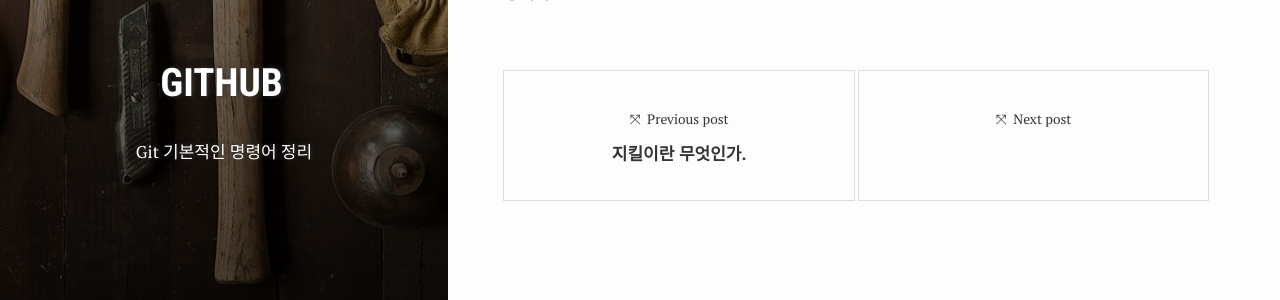
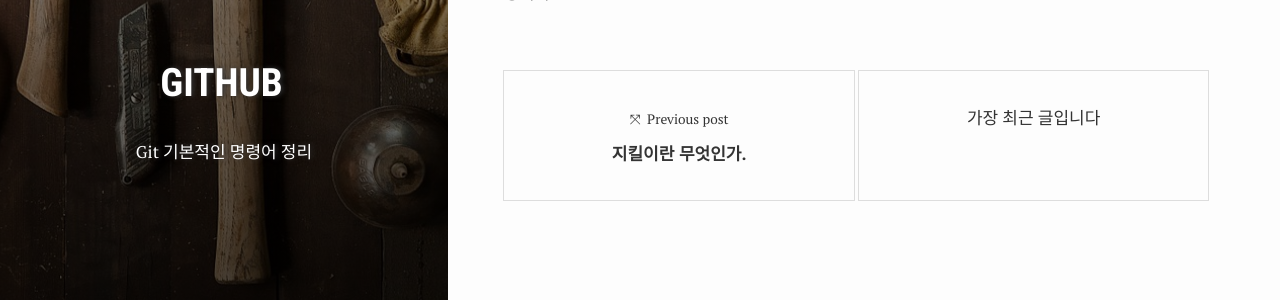
Before and after one commit to ImUB/imub.github.io, a Jekyll site: the page built from _posts/2021-08-21-git-command.md, in a window 1280 px wide and 1051 px high. Shown: the part 659-959 px from the top of the window. Built offline with Jekyll 4.4.1, drawn with Linux system fonts in a browser that asks for light colours; comment, search, counter and statistics services are not loaded.

Commit message:
이전, 다음 페이지 이동 구현

```diff
--- a/_layouts/post.html
+++ b/_layouts/post.html
@@ -24,17 +24,43 @@
       </a>
     </div>
     {{ content }}
+    {% assign cat = page.categories[0] %}
+    {% assign cat_list = site.categories[cat] %}
+    {% for post in cat_list %}
+    {% if post.url == page.url %}
+    {% assign prevIndex = forloop.index0 | minus: 1 %}
+    {% assign nextIndex = forloop.index0 | plus: 1 %}
+    {% if forloop.first == false %}
+    {% assign next_post = cat_list[prevIndex] %}
+    {% endif %}
+    {% if forloop.last == false %}
+    {% assign prev_post = cat_list[nextIndex] %}
+    {% endif %}
+    {% break %}
+    {% endif %}
+    {% endfor %}
+    {% if prev_post or next_post %}
+    <nav class="post-links">
+      {% if prev_post %}
+      <a href="{{ prev_post.url }}" class="link-to-post">
+        <span class="link-to-post__prev">&#10535; &nbsp;Previous post</span>
+        <span class="link-to-post__title">{{ prev_post.title }}</span>
+      </a>
+      {% else %}
+      <a href="#" class="link-to-post">첫 번째 글입니다</a>
+      {% endif %}
+      {% if next_post %}
+      <a href="{{ next_post.url }}" class="link-to-post">
+        <span class="link-to-post__next">&#10535; &nbsp;Next post</span>
+        <span class="link-to-post__title">{{ next_post.title }}</span>
+      </a>
+      {% else %}
+      <a href="#" class="link-to-post">가장 최근 글입니다</a>
+      {% endif %}
+    </nav>
+    {% endif %}
 
-    <div class="post-links">
-        <a class="link-to-post" href="{{ page.next_in_category.url }}">
-          <span class="link-to-post__prev">&#10535; &nbsp;Previous post</span>
-          <span class="link-to-post__title">{{ page.next_in_category.title }}</span>
-        </a>
-        <a class="link-to-post" href="{{ page.previous_in_category.url }}">
-          <span class="link-to-post__next">&#10535; &nbsp;Next post</span>
-          <span class="link-to-post__title">{{ page.previous_in_category.title }}</span>
-        </a>
-    </div>
+
   </div>
 </article>
 {% include disqus.html %}
```
Also changed, not shown: 13 other files.
